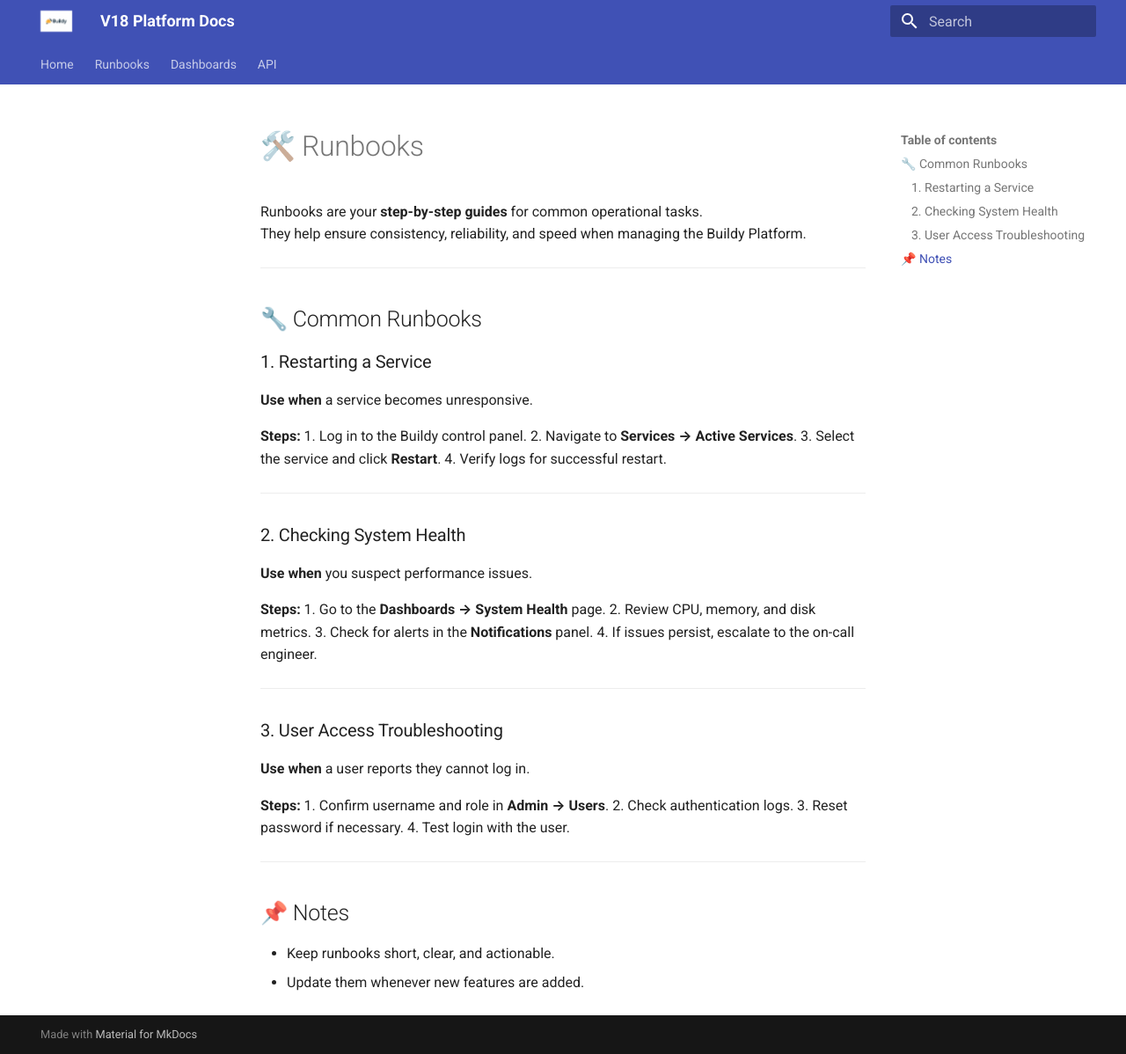
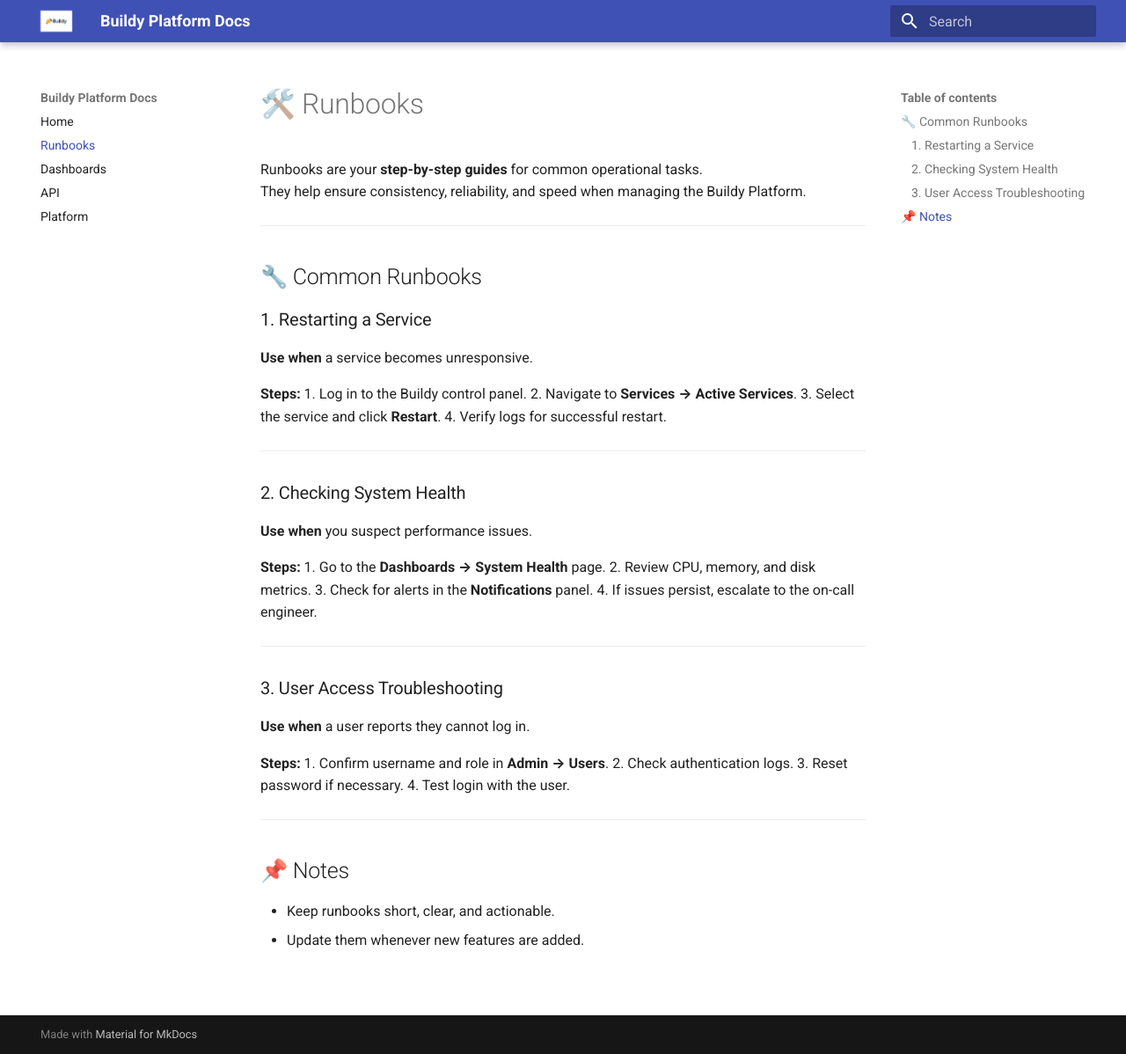
Before and after one commit to Kello54/Buildy, an MkDocs documentation site: the page built from docs/runbooks.md, in a window 1280 px wide and 1198 px high. Shown: the whole window at 88% size. Built offline with MkDocs 1.6.1 and Material for MkDocs 9.7.7, drawn with Linux system fonts in a browser that asks for light colours; some of the changed lines change nothing that is shown.

Commit message:
Update mkdocs.yml

```diff
--- a/mkdocs.yml
+++ b/mkdocs.yml
@@ -1,35 +1,26 @@
-site_name: V18 Platform Docs
+site_name: Buildy Platform Docs
+site_url: https://kello54.github.io/Buildy/
+site_description: Documentation for the Buildy platform
 
 theme:
   name: material
   logo: images/logo.png
   favicon: images/favicon.png
-  features:
-    - navigation.tabs
-    - navigation.sections
-    - search.highlight
-    - search.suggest
-    - content.code.copy
+
+nav:
+  - Home: index.md
+  - Runbooks: runbooks.md
+  - Dashboards: dashboards.md
+  - API: api.md
+  - Platform: platform.md
 
 plugins:
   - search
   - swagger-ui:
       spec_file: docs/platform.json
-  - swagger-ui:
-      spec_file: docs/swagger.json
-  - swagger-ui:
-      spec_file: docs/workers.json
-  - swagger-ui:
-      spec_file: docs/quotasvc.json
 
-nav:
-  - Home: index.md
-  - Runbooks:
-      - Overview: runbooks/index.md
-  - Dashboards:
-      - Overview: dashboards/index.md
-  - API:
-      - Platform: api/platform.md
-      - Swagger: api/swagger.md
-      - Workers: api/workers.md
-      - Quotas: api/quotasvc.md
+markdown_extensions:
+  - admonition
+  - codehilite
+  - toc:
+      permalink: true
```
